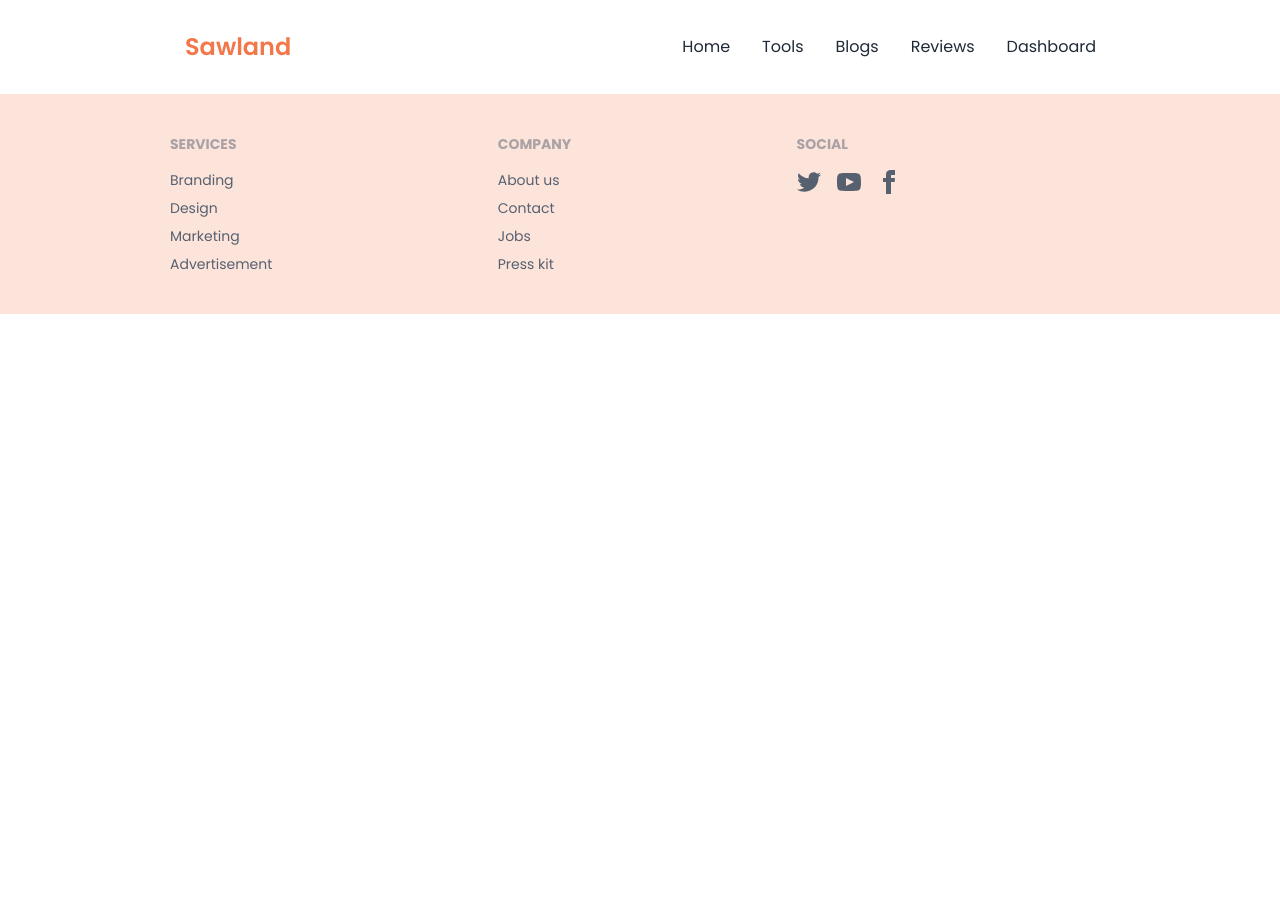
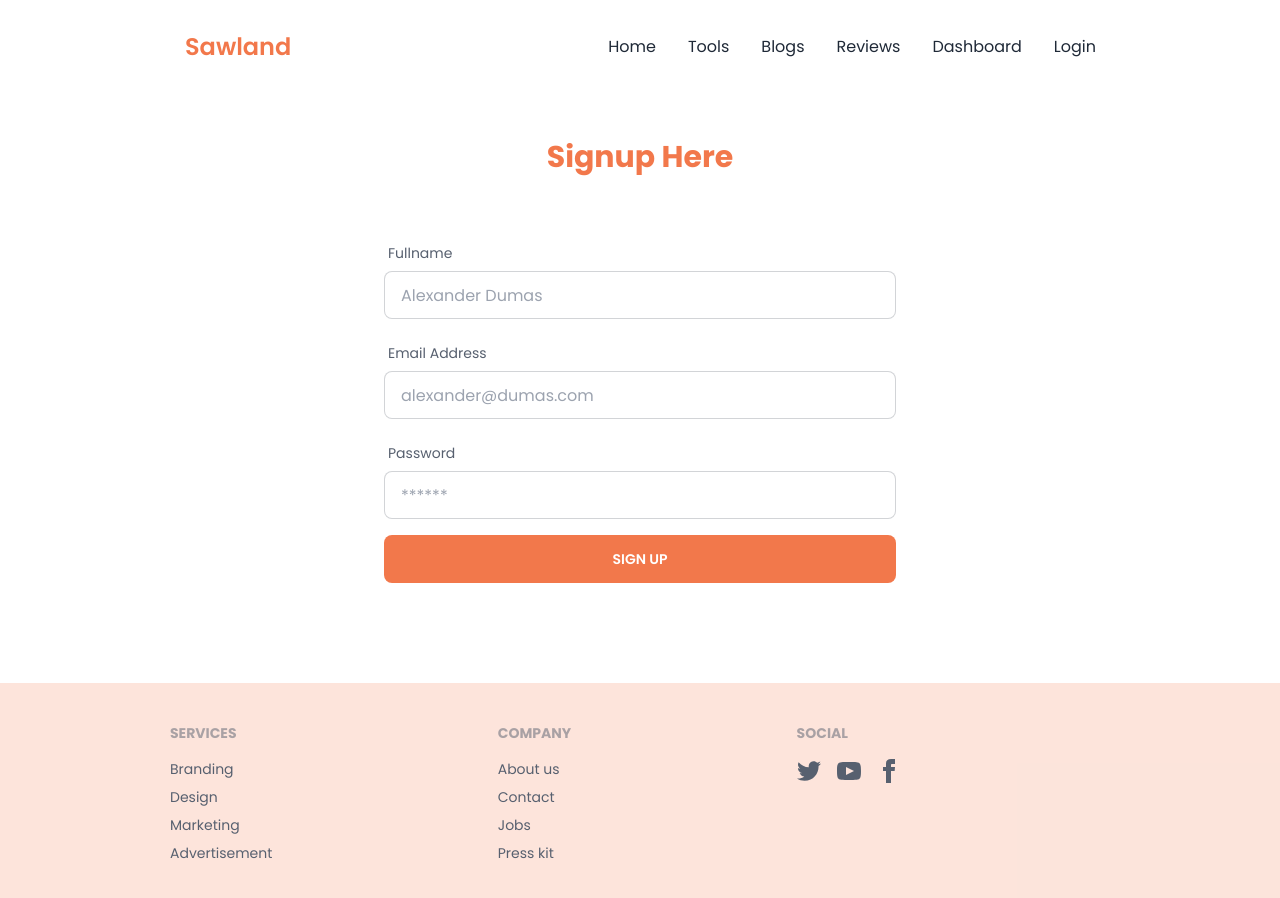
Before and after one commit to zillur-rgb/sawland-client, a React (Create React App) app: page /signup in a window 1280 px wide. Shown: the top 898 px of the page. Before the commit the page ends 800 px from the top, so only its background shows below. Built offline with nearby package versions, Linux system fonts and the light colour scheme; no server answers.

Commit message:
Form setup complete

```diff
--- a/package.json
+++ b/package.json
@@ -9,6 +9,7 @@
     "daisyui": "^2.15.0",
     "react": "^18.1.0",
     "react-dom": "^18.1.0",
+    "react-hook-form": "^7.31.2",
     "react-icons": "^4.3.1",
     "react-router-dom": "^6.3.0",
     "react-scripts": "5.0.1",
--- a/src/Components/Shared/Navbar.jsx
+++ b/src/Components/Shared/Navbar.jsx
@@ -29,6 +29,9 @@ const Navbar = () => {
             <li>
               <Link to="/">Dashboard</Link>
             </li>
+            <li>
+              <Link to="/login">Login</Link>
+            </li>
           </ul>
         </div>
         <div className="dropdown">
@@ -55,6 +58,9 @@ const Navbar = () => {
             <li>
               <Link to="/">Dashboard</Link>
             </li>
+            <li>
+              <Link to="/login">Login</Link>
+            </li>
           </ul>
         </div>
       </div>
--- a/src/Pages/Allpages.jsx
+++ b/src/Pages/Allpages.jsx
@@ -1,15 +1,21 @@
 import React from "react";
 import { Route, Routes } from "react-router-dom";
+import ForgetPassword from "./ForgetPassword";
 import Homepage from "./Homepage";
+import Login from "./Login";
 import Reviews from "./Reviews";
+import SignUp from "./SignUp";
 import Tools from "./Tools";
 
 const Allpages = () => {
   return (
     <Routes>
       <Route path="/" element={<Homepage />} />
-      <Route path="/products" element={<Tools />} />
+      <Route path="/tools" element={<Tools />} />
       <Route path="/reviews" element={<Reviews />} />
+      <Route path="/login" element={<Login />} />
+      <Route path="/signup" element={<SignUp />} />
+      <Route path="/forgetpassword" element={<ForgetPassword />} />
     </Routes>
   );
 };
--- /dev/null
+++ b/src/Pages/ForgetPassword.jsx
@@ -0,0 +1,57 @@
+import React, { useState } from "react";
+import { FcGoogle } from "react-icons/fc";
+import { useForm } from "react-hook-form";
+import { Link } from "react-router-dom";
+
+const ForgetPassword = () => {
+  const {
+    register,
+    handleSubmit,
+    formState: { errors },
+    reset,
+  } = useForm();
+  const onSubmit = (data) => {
+    console.log(data);
+    reset();
+  };
+  return (
+    <div className="w-3/4 mx-auto">
+      <h1 className="text-main font-bold my-60 text-3xl text-center">
+        Reset Your Password
+      </h1>
+      <form
+        onSubmit={handleSubmit(onSubmit)}
+        className="flex items-center justify-center mb-60"
+      >
+        <div className="form-control w-full max-w-lg">
+          <label className="label">
+            <span className="text-text label-text">
+              Write Your Email Address here
+            </span>
+          </label>
+          <input
+            type="email"
+            {...register("email", {
+              required: true,
+            })}
+            placeholder="alexander@dumas.com"
+            className="input input-bordered w-full max-w-lg"
+          />
+          <label className="label">
+            {errors?.email?.type === "required" && (
+              <span className="label-text-alt text-red-600">
+                Email is missing!!
+              </span>
+            )}
+          </label>
+
+          <button className="btn bg-main border-none hover:bg-hover w-full max-w-lg">
+            Send Password Reset Link
+          </button>
+        </div>
+      </form>
+    </div>
+  );
+};
+
+export default ForgetPassword;
--- /dev/null
+++ b/src/Pages/Login.jsx
@@ -0,0 +1,97 @@
+import React, { useState } from "react";
+import { FcGoogle } from "react-icons/fc";
+import { useForm } from "react-hook-form";
+import { Link, useNavigate } from "react-router-dom";
+
+const Login = () => {
+  const navigate = useNavigate();
+  const {
+    register,
+    handleSubmit,
+    formState: { errors },
+    reset,
+  } = useForm();
+  const onSubmit = (data) => {
+    console.log(data);
+    reset();
+  };
+  return (
+    <div className="w-3/4 mx-auto flex flex-col items-center justify-center mb-60">
+      <h1 className="text-main font-bold my-60 text-3xl text-center">
+        Login Here
+      </h1>
+      <form onSubmit={handleSubmit(onSubmit)}>
+        <div className="form-control w-full max-w-lg">
+          <label className="label">
+            <span className="text-text label-text">Email Address</span>
+          </label>
+          <input
+            type="email"
+            {...register("email", {
+              required: true,
+            })}
+            placeholder="alexander@dumas.com"
+            className="input input-bordered w-full max-w-lg"
+          />
+          <label className="label">
+            {errors?.email?.type === "required" && (
+              <span className="label-text-alt text-red-600">
+                Email is missing!!
+              </span>
+            )}
+          </label>
+
+          <label className="label">
+            <span className="text-text label-text">Password</span>
+          </label>
+          <input
+            type="password"
+            {...register("password", {
+              required: true,
+            })}
+            placeholder="******"
+            className="input input-bordered w-full max-w-lg "
+          />
+          <label className="label">
+            {errors?.password?.type === "required" && (
+              <span className="label-text-alt text-red-600">
+                Password is missing!!
+              </span>
+            )}
+          </label>
+
+          <button className="btn bg-main border-none hover:bg-hover w-full max-w-lg">
+            Login
+          </button>
+        </div>
+      </form>
+      <div>
+        <div className="flex flex-col items-center justify-between">
+          <p className="text-left">
+            New buyer?
+            <Link to="/signup">
+              <button className="btn btn-link text-main font-semibold">
+                Register Here
+              </button>
+            </Link>
+          </p>
+          <p className="text-right">
+            Forgot Password?
+            <button
+              onClick={() => navigate("/forgetpassword")}
+              className="btn btn-link text-main font-semibold"
+            >
+              Reset Now
+            </button>
+          </p>
+        </div>
+        <div className="divider max-w-lg">OR</div>
+      </div>
+      <button className="btn btn-ghost bg-none border border-main  w-full max-w-sm capitalize text-text">
+        <FcGoogle className=" text-2xl" /> Signin with Google
+      </button>
+    </div>
+  );
+};
+
+export default Login;
--- /dev/null
+++ b/src/Pages/SignUp.jsx
@@ -0,0 +1,101 @@
+import React from "react";
+import { useForm } from "react-hook-form";
+
+const SignUp = () => {
+  const {
+    register,
+    handleSubmit,
+    reset,
+    formState: { errors },
+  } = useForm();
+  const onSubmit = (data) => {
+    console.log(data);
+    reset();
+  };
+  return (
+    <div className="w-3/4 mx-auto mb-100">
+      <h1 className="text-main font-bold my-60 text-3xl text-center">
+        Signup Here
+      </h1>
+      <form
+        onSubmit={handleSubmit(onSubmit)}
+        className="flex items-center justify-center"
+      >
+        <div className="form-control w-full max-w-lg">
+          <label className="label">
+            <span className="text-text label-text">Fullname</span>
+          </label>
+          <input
+            type="text"
+            {...register("fullname", {
+              required: true,
+            })}
+            placeholder="Alexander Dumas"
+            className="input input-bordered w-full max-w-lg"
+          />
+          <label className="label">
+            {errors?.fullname?.type === "required" && (
+              <span className="label-text-alt text-red-600">
+                Name is required!!
+              </span>
+            )}
+          </label>
+          <label className="label">
+            <span className="text-text label-text">Email Address</span>
+          </label>
+          <input
+            type="email"
+            {...register("email", {
+              required: true,
+              pattern: /^[\w-\.]+@([\w-]+\.)+[\w-]{2,4}$/g,
+            })}
+            placeholder="alexander@dumas.com"
+            className="input input-bordered w-full max-w-lg"
+          />
+          <label className="label">
+            {errors?.email?.type === "required" && (
+              <span className="label-text-alt text-red-600">
+                Email address is required
+              </span>
+            )}
+            {errors?.email?.type === "pattern" && (
+              <span className="label-text-alt text-red-600">
+                Email is invalid
+              </span>
+            )}
+          </label>
+          <label className="label">
+            <span className="text-text label-text">Password</span>
+          </label>
+          <input
+            type="password"
+            {...register("password", {
+              required: true,
+              minLength: 8,
+            })}
+            placeholder="******"
+            className="input input-bordered w-full max-w-lg"
+          />
+          <label className="label">
+            {errors?.email?.type === "required" && (
+              <span className="label-text-alt text-red-600">
+                Password is required
+              </span>
+            )}
+            {errors?.password?.type === "minLength" && (
+              <span className="label-text-alt text-red-600">
+                Minimum password length is 8
+              </span>
+            )}
+          </label>
+
+          <button className="btn bg-main border-none hover:bg-hover">
+            Sign Up
+          </button>
+        </div>
+      </form>
+    </div>
+  );
+};
+
+export default SignUp;
```
Also changed, not shown: 1 other file (tests, documents, lock files or other folders).
